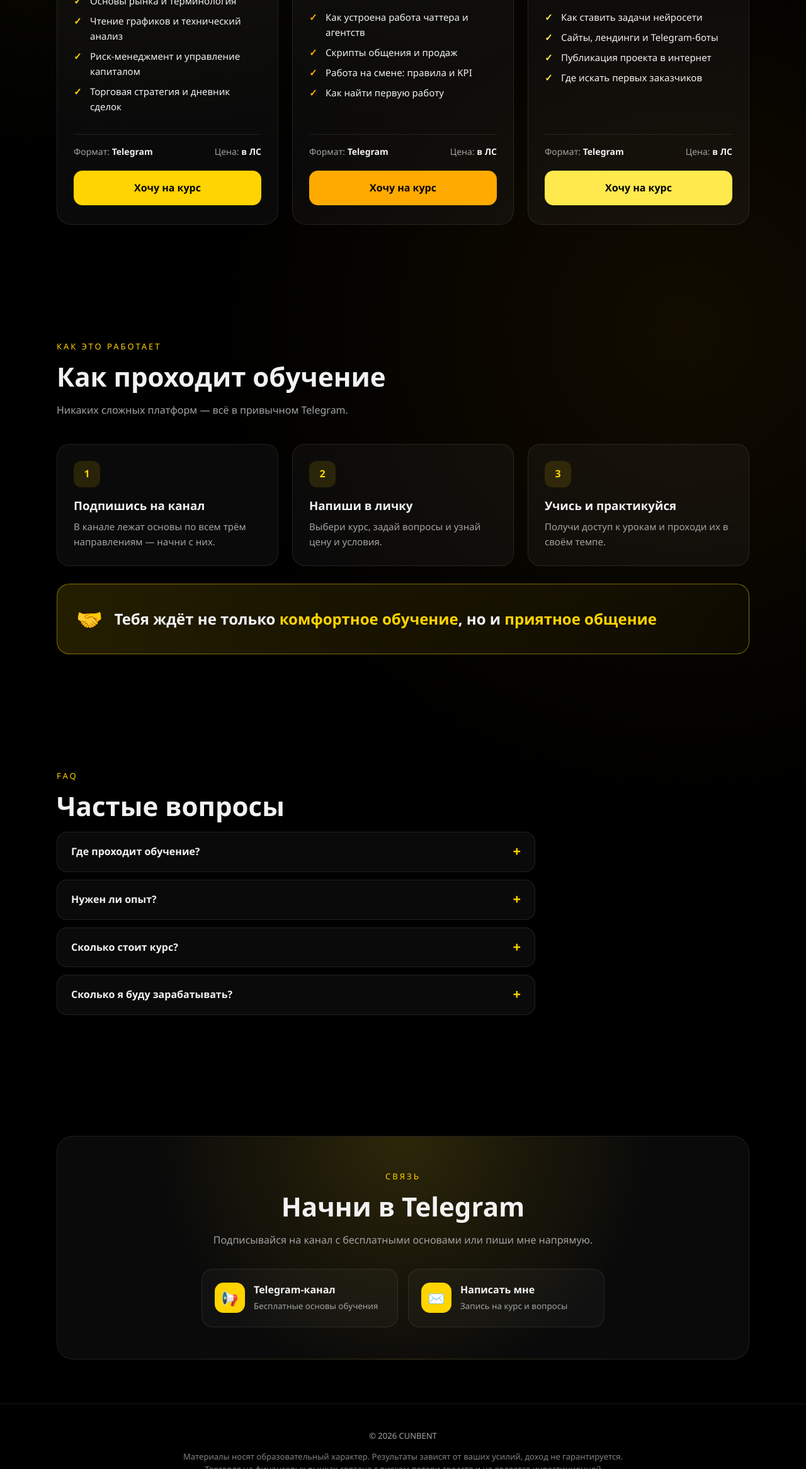
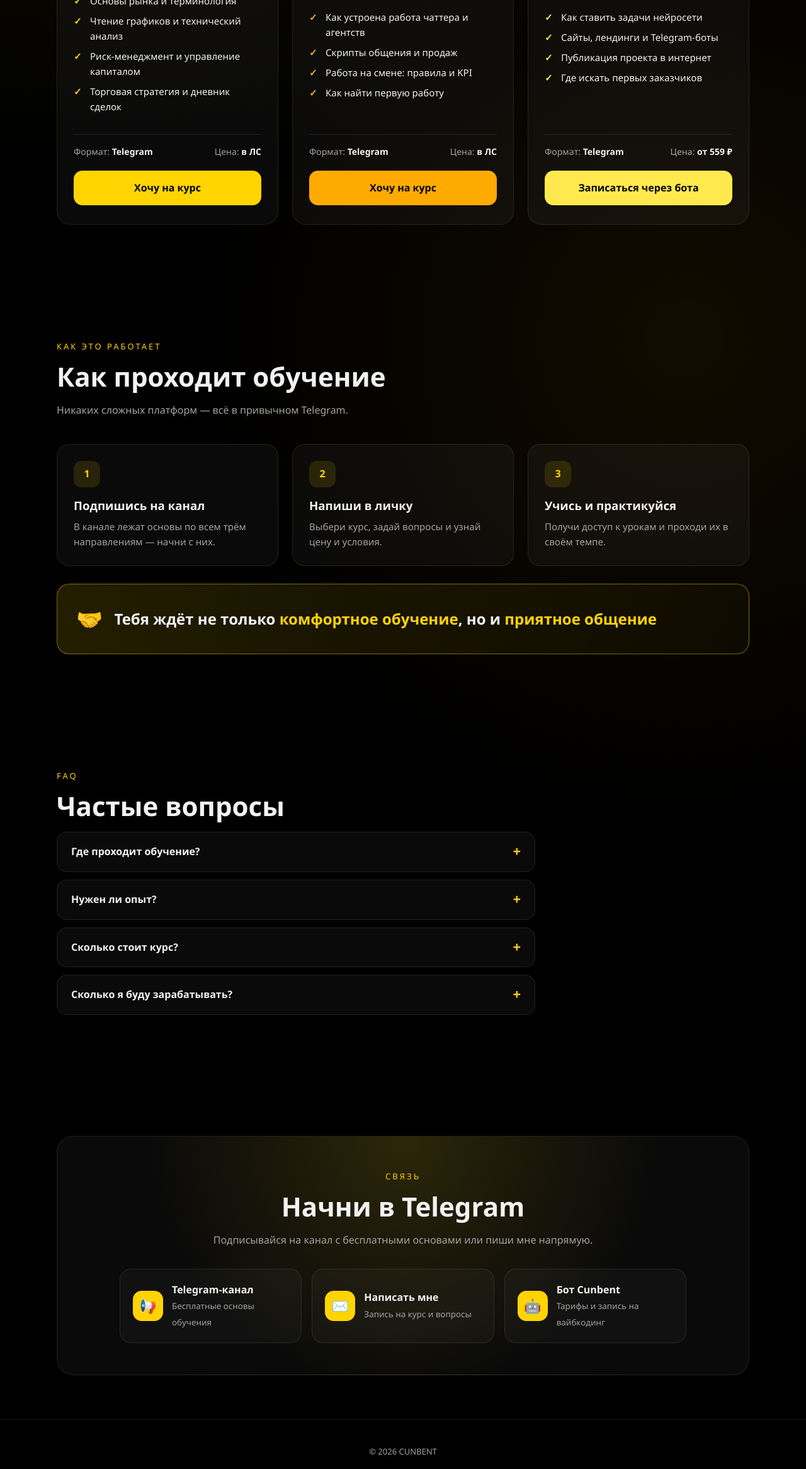
Before and after one commit to Cunbent-Present/my-site, a plain HTML site: page index.html in a window 1280 px wide. Shown: the part 1366-3699 px from the top of the page at 63% size. Drawn offline with Linux system fonts and the light colour scheme.

Commit message:
Добавлен бот Cunbent: кнопка записи на вайбкодинг и карточка в контактах
Co-Authored-By: Claude Opus 5.5 <noreply@anthropic.com>
Claude-Session: https://claude.ai/code/session_01JsjDr8Nf7rYtHEMbBiRfae

```diff
--- a/index.html
+++ b/index.html
@@ -497,9 +497,9 @@
 
         .contact-cards {
             display: grid;
-            grid-template-columns: repeat(2, 1fr);
+            grid-template-columns: repeat(3, 1fr);
             gap: 16px;
-            max-width: 640px;
+            max-width: 900px;
             margin: 0 auto;
         }
 
@@ -779,9 +779,9 @@
                     </ul>
                     <div class="course-meta">
                         <span>Формат: <b>Telegram</b></span>
-                        <span>Цена: <b>в ЛС</b></span>
+                        <span>Цена: <b>от 559 ₽</b></span>
                     </div>
-                    <a href="https://t.me/cunbent" class="btn" data-tg="dm" target="_blank" rel="noopener">Хочу на курс</a>
+                    <a href="https://t.me/Cunbent_bot" class="btn" data-tg="bot" target="_blank" rel="noopener">Записаться через бота</a>
                 </div>
 
             </div>
@@ -877,6 +877,13 @@
                             <small>Запись на курс и вопросы</small>
                         </span>
                     </a>
+                    <a href="https://t.me/Cunbent_bot" class="contact-card" data-tg="bot" target="_blank" rel="noopener">
+                        <span class="ic">🤖</span>
+                        <span>
+                            <b>Бот Cunbent</b>
+                            <small>Тарифы и запись на вайбкодинг</small>
+                        </span>
+                    </a>
                 </div>
             </div>
         </div>
@@ -907,6 +914,7 @@
 
         const TELEGRAM_CHANNEL = "https://t.me/+ifDFHVR6S5w1ZjIy";   // канал
         const TELEGRAM_DM      = "https://t.me/cunbent";  // личные сообщения
+        const TELEGRAM_BOT     = "https://t.me/Cunbent_bot";  // бот (запись на вайбкодинг)
 
 
         // Подставляем ссылки во все кнопки
@@ -916,6 +924,10 @@
 
         document.querySelectorAll('[data-tg="dm"]').forEach(function (link) {
             link.href = TELEGRAM_DM;
+        });
+
+        document.querySelectorAll('[data-tg="bot"]').forEach(function (link) {
+            link.href = TELEGRAM_BOT;
         });
 
 
```
